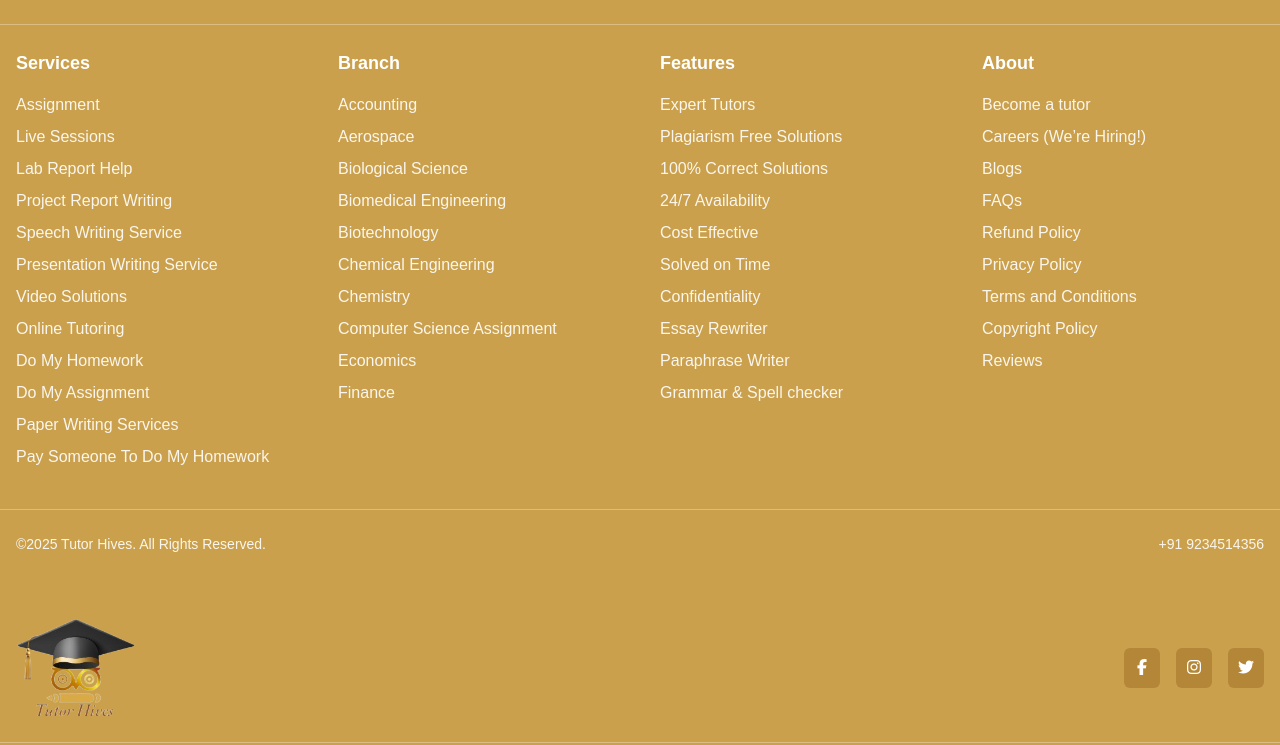
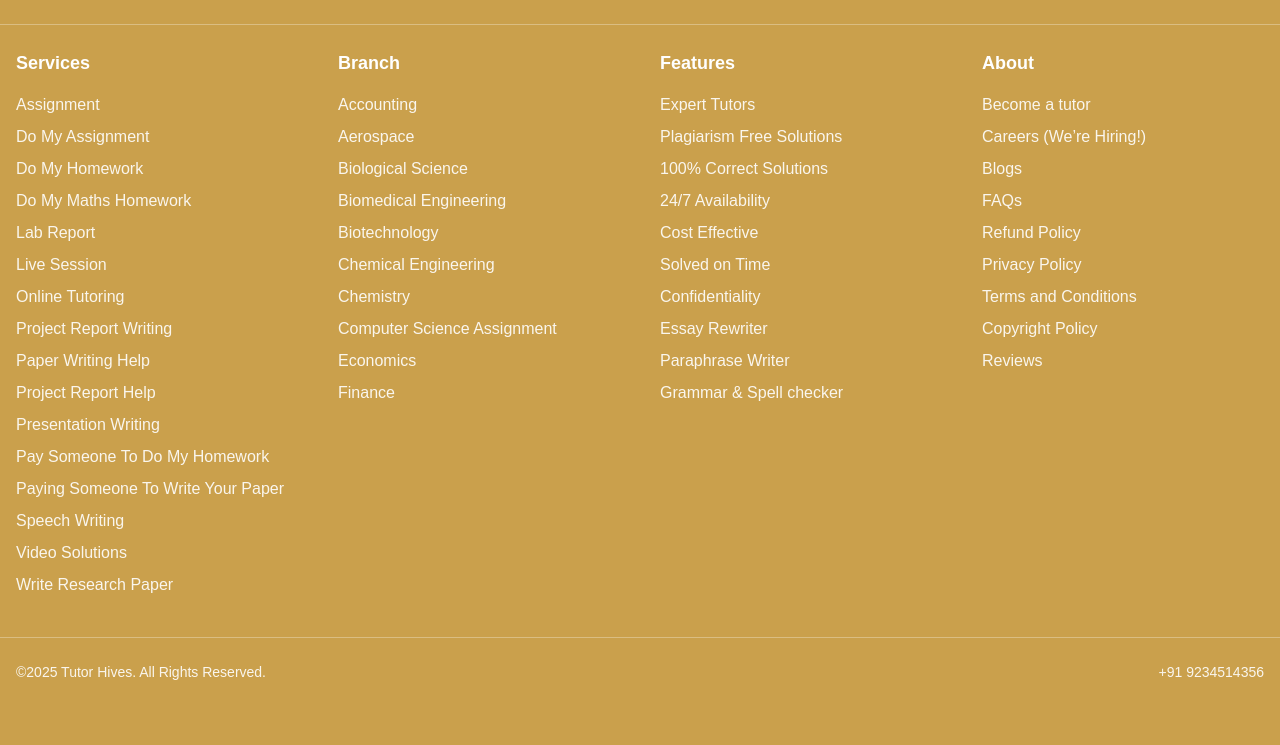
Before and after one commit to Sakshibhatia06/tutorhives, a Next.js app: page /services in a window 1280 px wide. Shown: the part 6654-7399 px from the top of the page. Built offline with nearby package versions, Linux system fonts and the light colour scheme.

Commit message:
Update index.tsx

```diff
--- a/components/Footer/index.tsx
+++ b/components/Footer/index.tsx
@@ -31,17 +31,37 @@
       <div className="max-w-7xl mx-auto px-4 grid grid-cols-1 md:grid-cols-4 gap-10">
 
         {/* Services */}
+       {/* Services */}
 <div>
   <h3 className="font-bold text-lg mb-4">Services</h3>
   <ul className="space-y-2 text-white/90">
     {[
-              "Assignment","Live Sessions","Lab Report Help","Project Report Writing",
-              "Speech Writing Service","Presentation Writing Service","Video Solutions",
-              "Online Tutoring","Do My Homework","Do My Assignment","Paper Writing Services",
-              "Pay Someone To Do My Homework"
-            ].map((i)=> <li key={i}>{i}</li>)}
+      { title: "Assignment", path: "/services/assignments" },
+      { title: "Do My Assignment", path: "/services/do-my-assignment" },
+      { title: "Do My Homework", path: "/services/do-my-homework" },
+      { title: "Do My Maths Homework", path: "/services/do-my-maths-homework" },
+      { title: "Lab Report", path: "/services/lab-report" },
+      { title: "Live Session", path: "/services/live-session" },
+      { title: "Online Tutoring", path: "/services/online-tutoring" },
+      { title: "Project Report Writing", path: "/services/project-report-writing" },
+      { title: "Paper Writing Help", path: "/services/paper-writing-help" },
+      { title: "Project Report Help", path: "/services/project-report-help" },
+      { title: "Presentation Writing", path: "/services/presentation-writing" },
+      { title: "Pay Someone To Do My Homework", path: "/services/pay-someone-to-do-my-homework" },
+      { title: "Paying Someone To Write Your Paper", path: "/services/paying-someone-to-write-your-paper" },
+      { title: "Speech Writing", path: "/services/speech-writing" },
+      { title: "Video Solutions", path: "/services/video-solutions" },
+      { title: "Write Research Paper", path: "/services/write-research-paper" },
+    ].map((item) => (
+      <li key={item.title}>
+        <a href={item.path} className="hover:underline">
+          {item.title}
+        </a>
+      </li>
+    ))}
   </ul>
 </div>
+
 
         {/* Branch */}
         <div>
```
Lines whose indentation alone changed are shown as unchanged.
